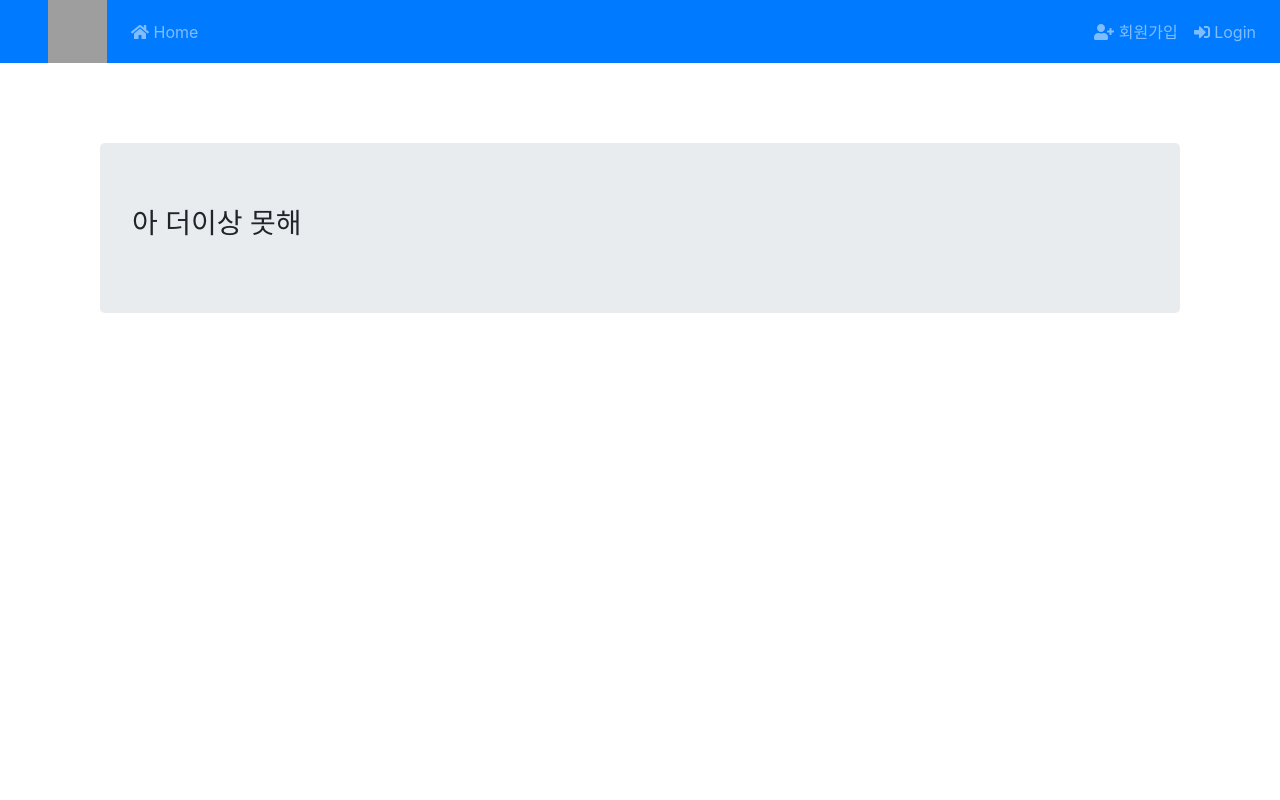
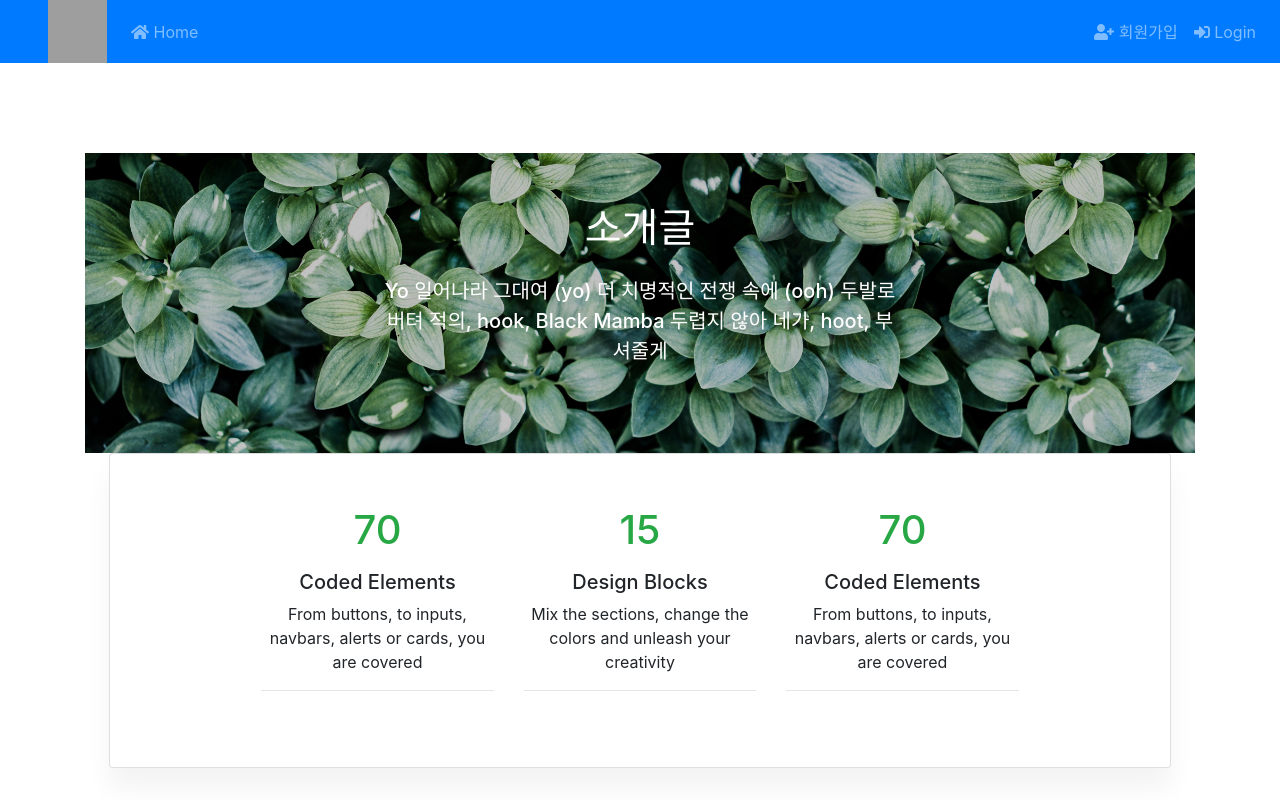
Before and after one commit to mingishim/project, a Vue app in the folder team-project/project_escape/: page / in a window 1280 px wide. Built offline with nearby package versions, Linux system fonts and the light colour scheme; no server answers; grey boxes are pictures that could not be loaded.

Commit message:
add_firstpage

```diff
--- a/team-project/project_escape/public/index.html
+++ b/team-project/project_escape/public/index.html
@@ -5,7 +5,16 @@
         <meta http-equiv="X-UA-Compatible" content="IE=edge">
         <meta name="viewport" content="width=device-width,initial-scale=1.0">
         <link rel="icon" href="<%= BASE_URL %>favicon.ico">
+        <link
+            rel="stylesheet"
+            type="text/css"
+            href="https://fonts.googleapis.com/css?family=Roboto:300,400,500,700,900|Roboto+Slab:400,700"/>
         <title>project_escape</title>
+        <script src="https://kit.fontawesome.com/42d5adcbca.js" crossorigin="anonymous"></script>
+        <!-- Material Icons -->
+        <link
+            href="https://fonts.googleapis.com/icon?family=Material+Icons+Round"
+            rel="stylesheet"/>
     </head>
     <body>
         <noscript>
--- a/team-project/project_escape/src/components/Home.vue
+++ b/team-project/project_escape/src/components/Home.vue
@@ -1,29 +1,101 @@
 <template>
-    <div class="container">
-        <header class="jumbotron">
-            <h3>{{ "아 더이상 못해" }}</h3>
-        </header>
-    </div>
-</template>
+    <div class="header-2">
+        <div class="page-header" loading="lazy">
+            <div class="container">
+                <div class="row">
+                    <div class="col-lg-7 text-center mx-auto position-relative">
+                        <h1 class="text-white pt-3 mt-n5 me-2" style="display: inline-block;">
+                            소개글
+                        </h1>
+                        <p class="lead text-white px-5 mt-3" style="font-weight: 500;">
+                            Yo 일어나라 그대여 (yo) 더 치명적인 전쟁 속에 (ooh) 두발로 버텨 적의, hook, Black Mamba 두렵지 않아 네가,
+                            hoot, 부셔줄게
+                        </p>
+                    </div>
+                </div>
+            </div>
+        </div>
+        <div class="card card-body blur shadow-blur mx-3 mx-md-4 mt-n6">
+            <section class="pt-3 pb-4" id="count-stats">
+                <div>
+                    <div class="row">
+                        <div class="col-lg-9 z-index-2 border-radius-xl mx-auto py-3">
+                            <div class="row">
+                                <div class="col-md-4 position-relative">
+                                    <div class="text-center">
+                                        <h1 class="text-gradient text-success">
+                                            <span>70</span>
+                                        </h1>
+                                        <h5 class="mt-3">Coded Elements</h5>
+                                        <p class="text-sm font-weight-normal">
+                                            From buttons, to inputs, navbars, alerts or cards, you are covered
+                                        </p>
+                                    </div>
+                                    <hr class="vertical dark"></div>
+                                    <div class="col-md-4 position-relative">
+                                        <div class="text-center">
+                                            <h1 class="text-gradient text-success">
+                                                <span>15</span>
+                                            </h1>
+                                            <h5 class="mt-3">Design Blocks</h5>
+                                            <p class="text-sm font-weight-normal">
+                                                Mix the sections, change the colors and unleash your creativity
+                                            </p>
+                                        </div>
+                                        <hr class="vertical dark"></div>
+                                        <div class="col-md-4 position-relative">
+                                            <div class="text-center">
+                                                <h1 class="text-gradient text-success">
+                                                    <span>70</span>
+                                                </h1>
+                                                <h5 class="mt-3">Coded Elements</h5>
+                                                <p class="text-sm font-weight-normal">
+                                                    From buttons, to inputs, navbars, alerts or cards, you are covered
+                                                </p>
+                                            </div>
+                                            <hr class="dark"></div>
+                                        </div>
+                                    </div>
+                                </div>
+                            </div>
+                        </section>
+                    </div>
+                </div>
+            </template>
 
-<script>
-    import UserService from "../services/user.service";
+            <script>
+                export default {};
+            </script>
 
-    export default {
-        name: "Home",
-        data() {
-            return {content: ""};
-        },
-        mounted() {
-            UserService
-                .getPublicContent()
-                .then((response) => {
-                    this.content = response.data;
-                }, (error) => {
-                    this.content = (
-                        error.response && error.response.data && error.response.data.message
-                    ) || error.message || error.toString();
-                });
-        }
-    };
-</script>
+            <style scoped="scoped">
+                .page-header {
+                    height: 300px;
+                }
+
+                .header-2 {
+                    position: relative;
+                    top: 50px;
+                }
+
+                .page-header {
+                    background-image: url("../assets/vue-mk-header.jpg");
+                    padding: 0;
+                    position: realtive;
+                    overflow: hidden;
+                    display: flex;
+                    align-items: center;
+                    background-size: cover;
+                    background-position: 50%;
+                }
+                .shadow-blur {
+                    box-shadow: inset 0 0 1px 1px rgb(254 254 254 / 90%), 0 20px 27px 0 rgb(0 0 0 / 5%) !important;
+                }
+
+                .blur {
+                    backdrop-filter : saturate(200%) blur(30px) background-color rgba(255, 255, 255, 0.8) !important
+                }
+
+                hr.vertical.dark {
+                    background-image: linear-gradient(90deg, transparent, rgba(0, 0, 0, 0.4), transparent);
+                }
+            </style>
--- a/team-project/project_escape/src/main.js
+++ b/team-project/project_escape/src/main.js
@@ -5,7 +5,6 @@ import store from "./store";
 import "bootstrap";
 import "bootstrap/dist/css/bootstrap.min.css";
 import {FontAwesomeIcon} from './plugins/font-awesome'
-
 import setupInterceptors from './services/setupInterceptors';
 
 setupInterceptors(store);
```
Also changed, not shown: team-project/project_escape/src/assets/vue-mk-header.jpg (added). Lines whose indentation alone changed are shown as unchanged.
